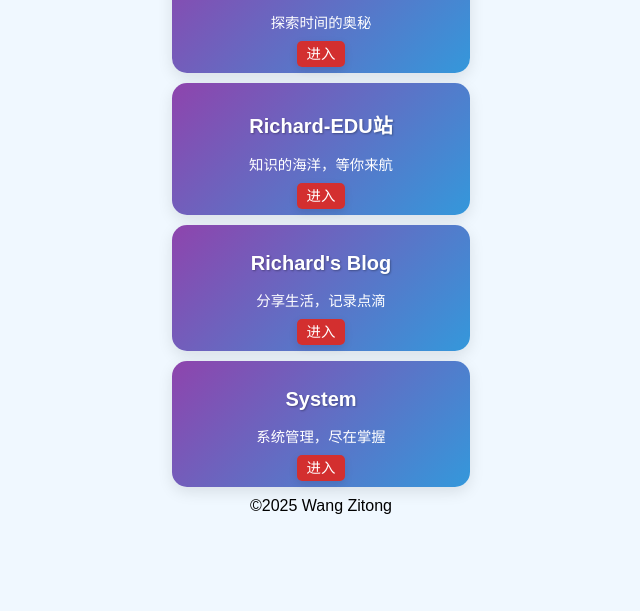
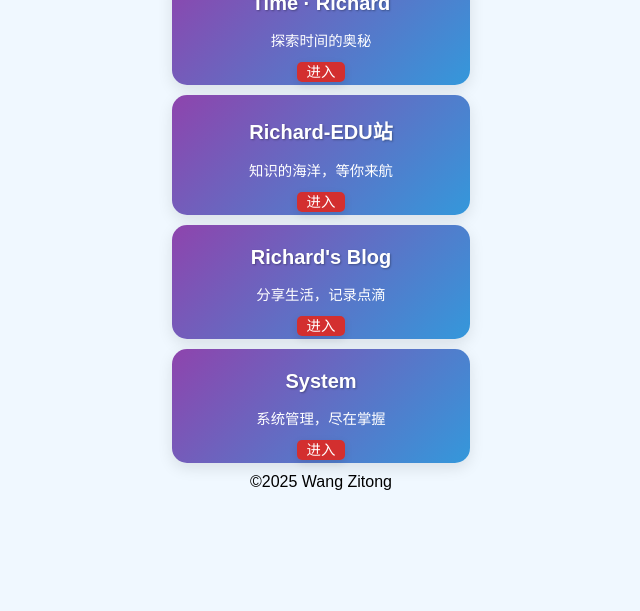
Before and after one commit to GDBDwang/Landing-Page, a plain HTML site: page mobile/index.html in a window 1280 px wide. Shown: the part 189-800 px from the top of the page, without its empty margins (319-959 px from the left). Drawn offline with Linux system fonts and the light colour scheme.

Commit message:
Add files via upload

```diff
--- a/mobile/index.html
+++ b/mobile/index.html
@@ -54,7 +54,7 @@
             width: 48%;
             transition: transform 0.3s, box-shadow 0.3s;
             text-align: center;
-            padding: 10px 5px; /* 上下内边距减小，左右保持不变或根据需要调整 */
+            padding: 4px 5px; /* 上下内边距减小，左右保持不变或根据需要调整 */
         }
 
         .module h2 {
@@ -74,7 +74,7 @@
             color: #fff;
             text-decoration: none;
             background-color: #d32f2f;
-            padding: 5px 10px; /* 减小按钮内边距 */
+            padding: 2px 10px; /* 减小按钮内边距 */
             border-radius: 5px;
             transition: background-color 0.3s;
             box-shadow: 0 3px 8px rgba(0, 0, 0, 0.1);
```
